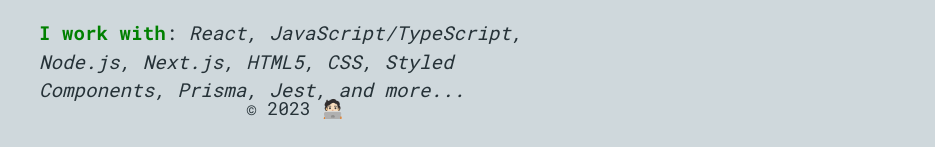
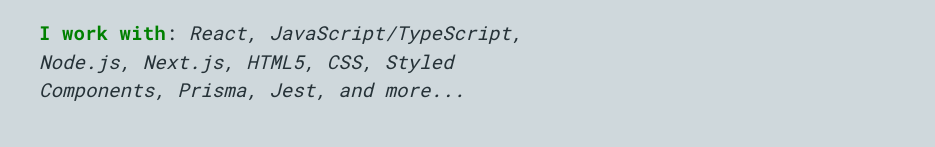
Before and after one commit to mrtnxby/martinoxby.com, a Next.js app: page / in a window 1280 px wide. Shown: the part 653-800 px from the top of the page, without its empty margins (345-1280 px from the left). Built offline with nearby package versions, Linux system fonts and the light colour scheme.

Commit message:
Fix styling and update README

```diff
--- a/src/components/ThemeToggle.module.css
+++ b/src/components/ThemeToggle.module.css
@@ -48,4 +48,8 @@
   .themeToggleContainer {
     padding: 1rem;
   }
+
+  .themeToggleButton {
+    padding: 0;
+  }
 }
--- a/src/components/layout.module.css
+++ b/src/components/layout.module.css
@@ -26,7 +26,7 @@
 }
 
 .footer {
-  position: absolute;
+  position: relative;
   bottom: 0;
   width: 100%;
   display: flex;
@@ -34,9 +34,3 @@
   align-items: center;
   padding: 1.5rem;
 }
-
-@media (max-width: 450px) {
-  .footer {
-    position: relative;
-  }
-}
```
Also changed, not shown: 1 other file (tests, documents, lock files or other folders).
